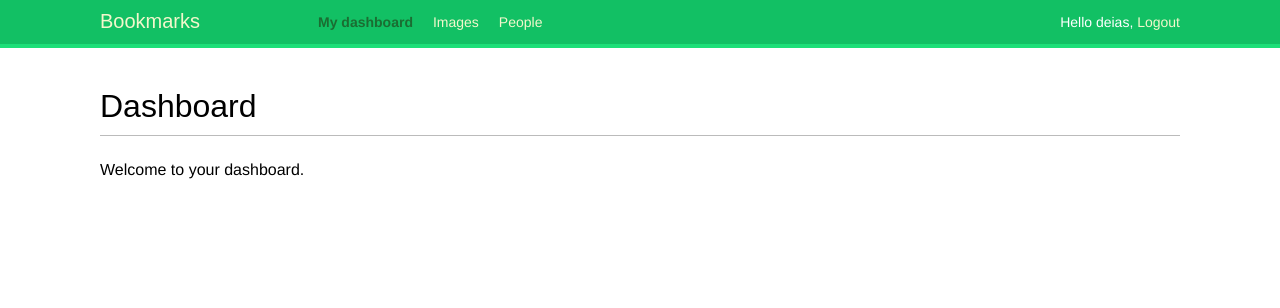
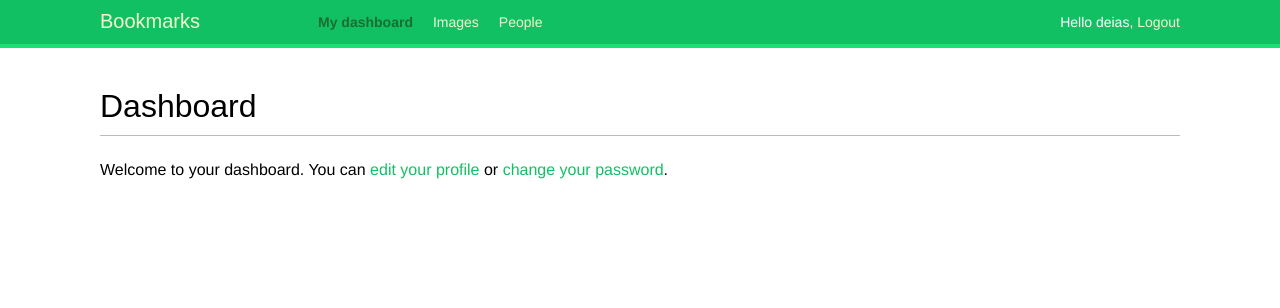
Before and after one commit to SaiedZ/django-4-by-example, a Django app: page /accounts/ in a window 1280 px wide. Shown: the top 308 px of the page. Run offline with Django 4.2, Linux system fonts and the light colour scheme; a user stored in the database is signed in; some web fonts are replaced.

Commit message:
feat: Update dashboard to include links for editing profile and changing password

```diff
--- a/bookmarks/bookmarks/accounts/templates/account/dashboard.html
+++ b/bookmarks/bookmarks/accounts/templates/account/dashboard.html
@@ -2,5 +2,8 @@
 {% block title %}Dashboard{% endblock %}
 {% block content %}
     <h1>Dashboard</h1>
-    <p>Welcome to your dashboard.</p>
+    <p>
+        Welcome to your dashboard. You can <a href="{% url "edit" %}">edit your
+            profile</a> or <a href="{% url "password_change" %}">change your password</a>.
+    </p>
 {% endblock %}
```
